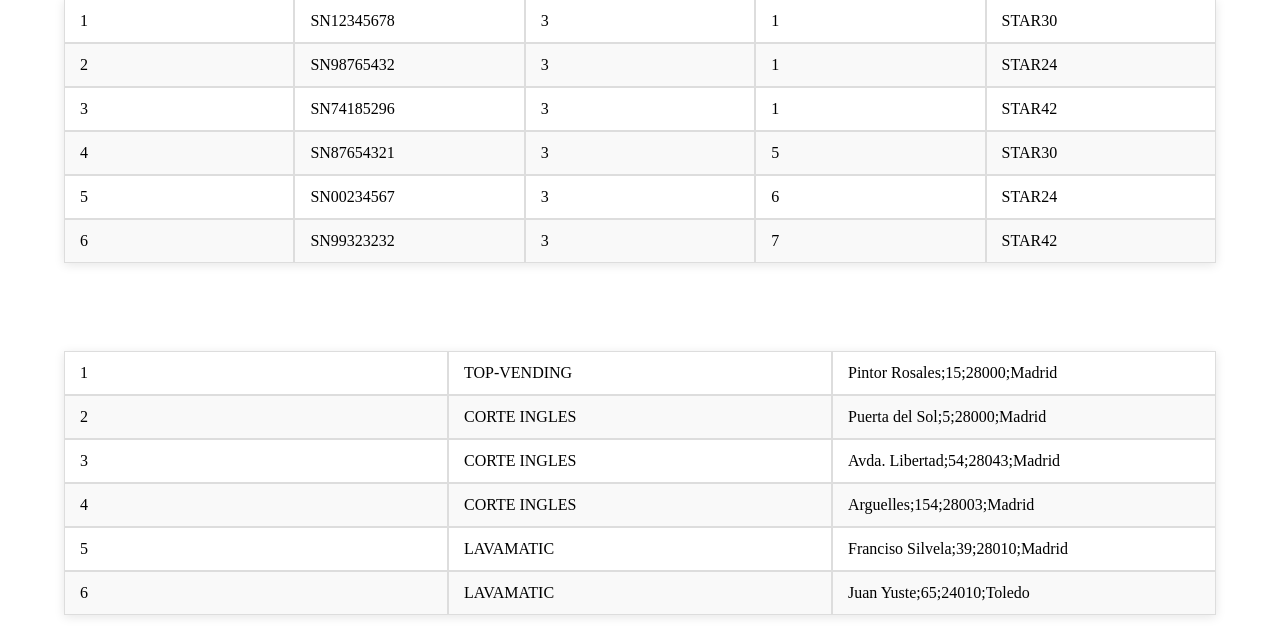
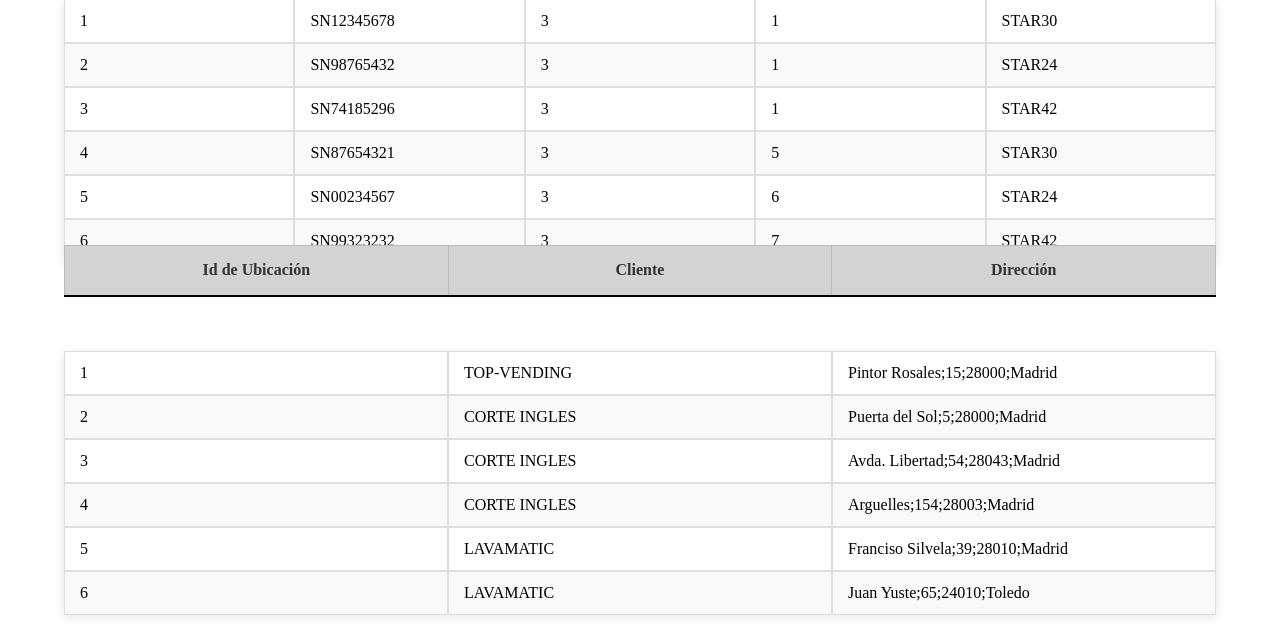
Before and after one commit to jarasa03/Modulo_de_Fabricacion, a PHP site: page /modules/Modulo_Fabricacion/fabricacion.php in a window 1280 px wide. Shown: the part 161-800 px from the top of the page. Run offline with PHP 8.4, Linux system fonts and the light colour scheme; data comes from the database, SQL or seed files in the repository; lists and menus that the app fills with data are empty.

Commit message:
Posicionamiento del th de tabla ubicaciones

```diff
--- a/Proyecto/css/stylesheet_m2.css
+++ b/Proyecto/css/stylesheet_m2.css
@@ -88,6 +88,29 @@
     transform: translateX(-50%);
 }
 
+#tit2 {
+    position: absolute;
+    height: 50px;
+    width: 90%;
+    top: 406px;
+    left: 50%;
+    transform: translateX(-50%);
+}
+
+#tit2 th {
+    background-color: lightgray;
+    height: 50px;
+    padding: 10px;
+    /* Borde más suave */
+    border: 1px solid #bbb;
+    border-bottom: 2px solid black;
+    /* Centrar el texto */
+    text-align: center;
+    font-weight: bold;
+    /* Color de texto */
+    color: #333;
+}
+
 #tit1 th {
     background-color: lightgray;
     height: 50px;
```
